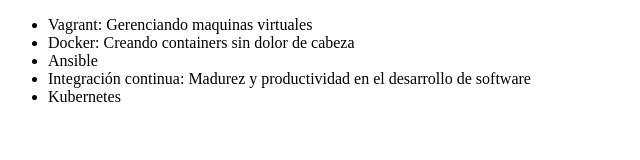
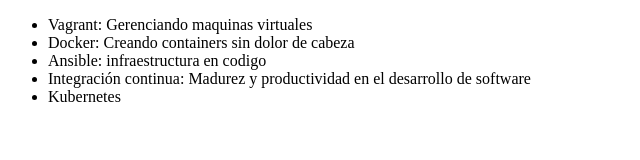
Before and after one commit to Gsanchezdiaz/aprendiendo-git, a plain HTML site: page index.html in a window 1280 px wide. Shown: the whole page, without its empty margins (0-640 px from the left). Drawn offline with Linux system fonts and the light colour scheme.

Commit message:
cambiando el nombre del curso Ansible

```diff
--- a/index.html
+++ b/index.html
@@ -8,7 +8,7 @@
      <ul>
          <li> Vagrant: Gerenciando maquinas virtuales </li>
          <li>Docker: Creando containers sin dolor de cabeza </li>
-         <li> Ansible </li>
+         <li> Ansible: infraestructura en codigo </li>
          <li> Integración continua: Madurez y productividad en el desarrollo de software </li>
          <li>Kubernetes</li>
      </ul>
```
